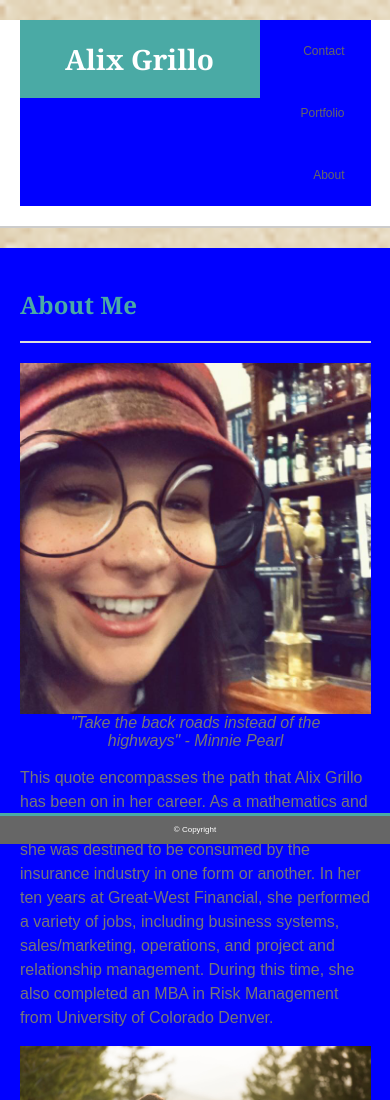
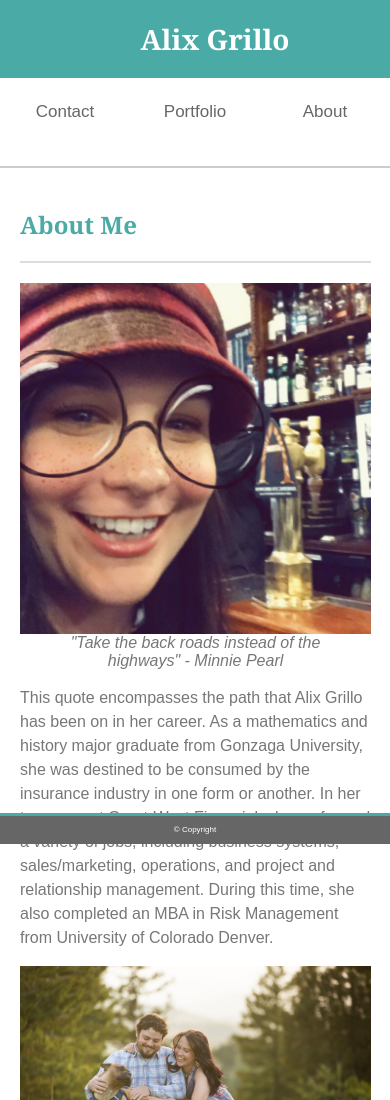
Before and after one commit to alixgrillo/Responsive-Portfolio, a plain HTML site: page index.html in a window 390 px wide. Shown: the top 1100 px of the page. Drawn offline with Linux system fonts and the light colour scheme.

Commit message:
bug fixes to media responsiveness

```diff
--- a/assets/css/style.css
+++ b/assets/css/style.css
@@ -188,7 +188,7 @@ footer{
     border-top-style: solid;
     margin-top: 10px;
 }
-@media screen and (max-width: 980px) {
+/* @media screen and (max-width: 980px) {
     .bodyContainer, #h1container{
         width: 85%;
         margin: 20px 20px;
@@ -201,19 +201,40 @@ footer{
         margin: 20px auto;
         background-color: purple;
     }
-}
+} */
 @media screen and (max-width: 640px) {
-    .bodyContainer, #h1container{
+    body{
+        width: 100%;
+    }
+    .bodyContainer{
         width: 90%;
-        margin: 20px auto;
-        background-color: blue;
+        margin: 0px auto 20px;
+
+    }
+    #h1container{
+        width: 100%;
+        margin: 0px auto 20px;
+
+        clear: both;
+    }
+    .topnav{
+        clear: both;
+        width: 100%;
+        margin: 0;
+
     }
     img, #bigPhoto{
         width: 100%;
         margin: auto;
     }
+    h1{
+        width: 100%;
+        margin: 0;
+    }
     .topnav a{
-        font-size: 12px;
+
+        float: left;
+        width: 20%;
     }
     .portImg{
         margin: 30px auto;
```
